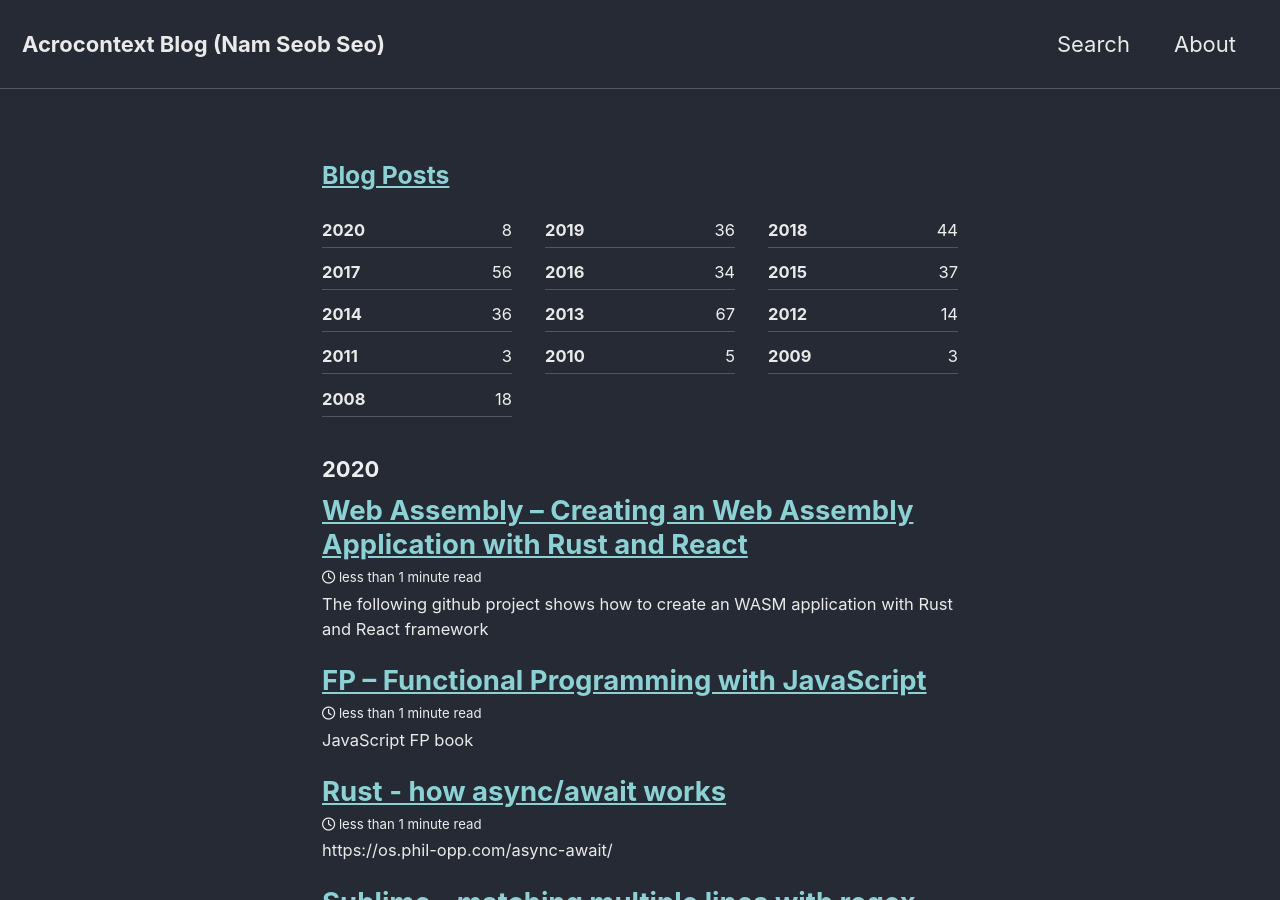
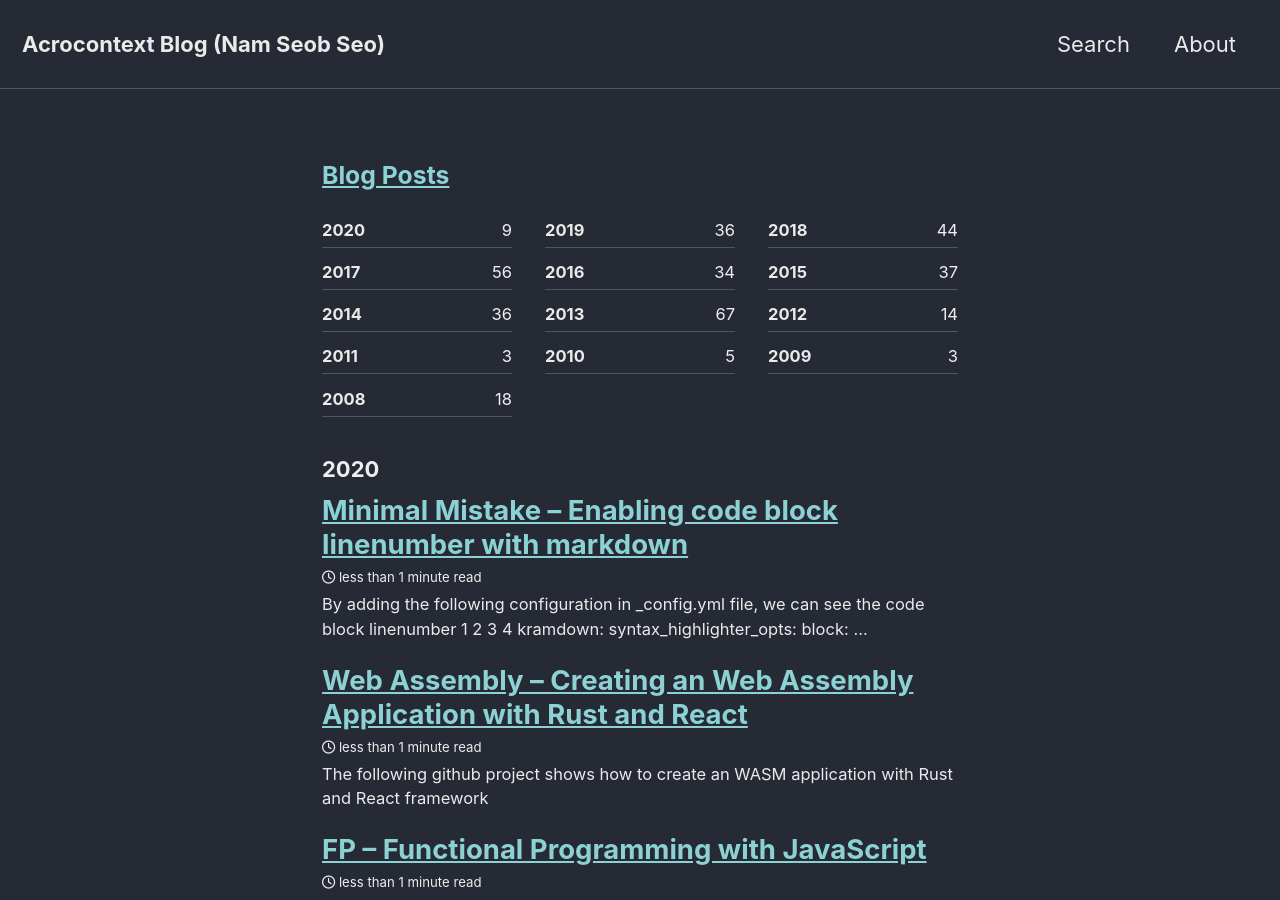
Before and after one commit to nsclass/nsclass.github.io, a Jekyll site: the page built from index.md, in a window 1280 px wide and 900 px high. Built offline with Jekyll 4.4.1, drawn with Linux system fonts in a browser that asks for light colours; cached includes are drawn as plain includes; nearby versions of some CDN libraries.

Commit message:
markdown code block line number

````diff
--- a/_config.yml
+++ b/_config.yml
@@ -190,14 +190,17 @@
 # Markdown Processing
 kramdown:
   input: GFM
-  hard_wrap: false
+  hard_wrap: true
   auto_ids: true
   footnote_nr: 1
-  entity_output: as_char
   toc_levels: 1..6
   smart_quotes: lsquo,rsquo,ldquo,rdquo
-  enable_coderay: false
-
+  # enable_coderay: true
+  syntax_highlighter_opts:
+    default_lang: javascript
+    css_class   : 'syntax'
+    block:
+      line_numbers: true
 
 # Sass/SCSS
 sass:
--- /dev/null
+++ b/_posts/2020-04-15-minimal-mistake-jekyll-markdown-codeblock.md
@@ -0,0 +1,21 @@
+---
+layout: single
+title: Minimal Mistake – Enabling code block linenumber with markdown
+date: 2020-04-15 07:13:00.000000000 -05:00
+type: post
+parent_id: '0'
+published: true
+password: ''
+status: publish
+categories:
+- Markdown
+permalink: "2020/04/15/mininmal-mistak-jekyll-markdown-codeblock"
+---
+
+By adding the following configuration in _config.yml file, we can see the code block linenumber
+```yml
+kramdown:
+  syntax_highlighter_opts:
+    block:
+      line_numbers: true
+```
````
Also changed, not shown: _posts/2020-03-18-java-dropwizard-http-request-accessing-log-customizing-example.md (+2 -2 lines).
